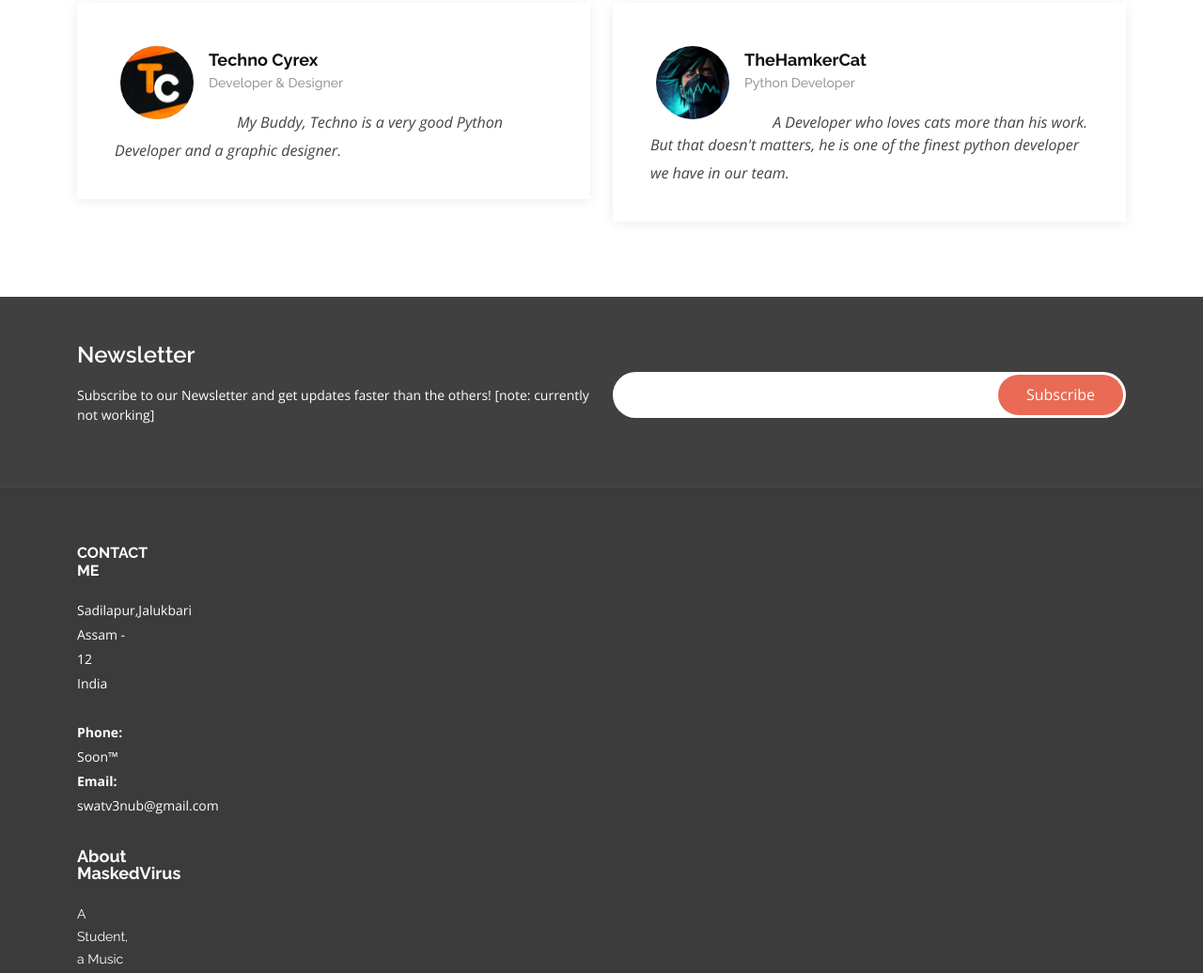
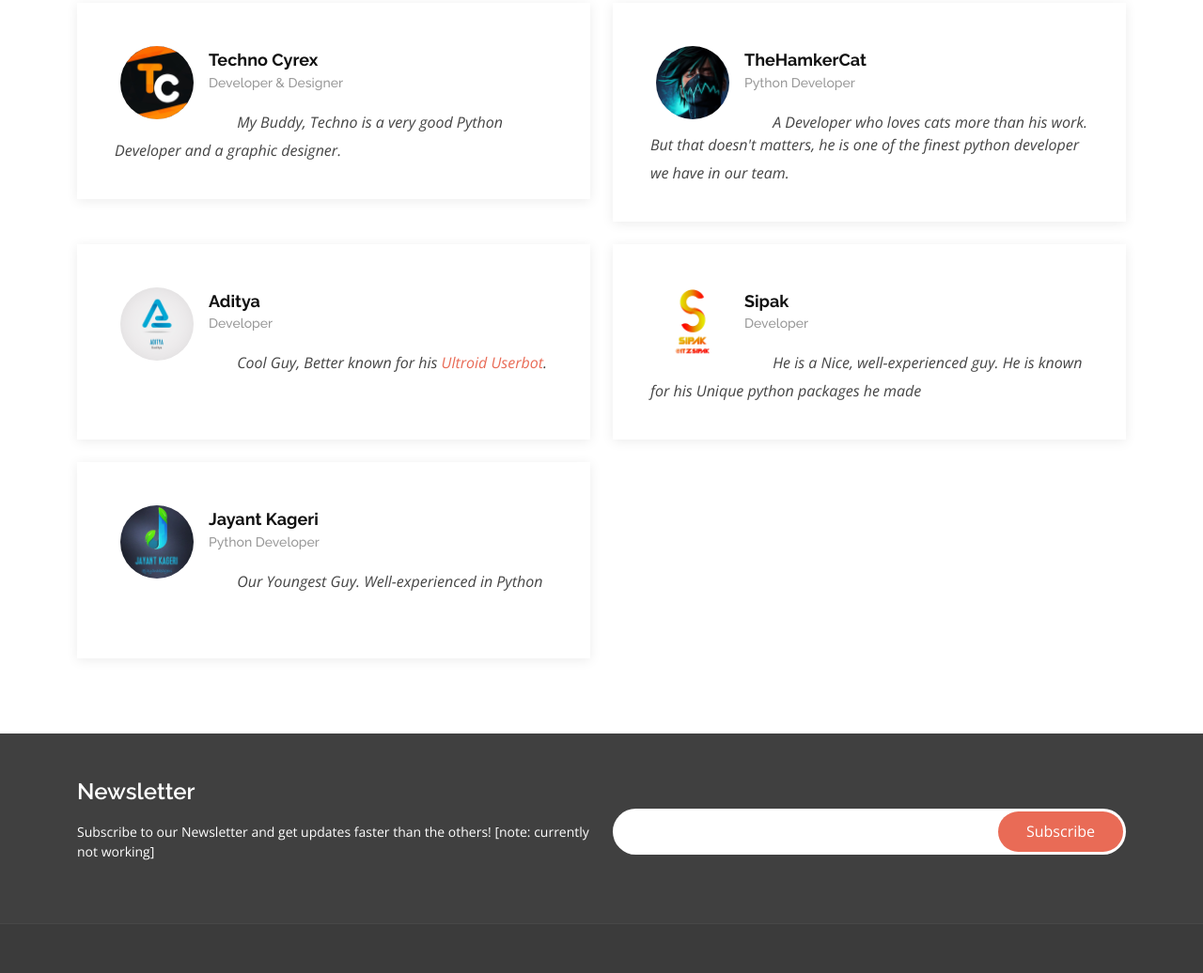
Before and after one commit to swatv3nub/swatv3nub.github.io, a plain HTML site: page index.html in a window 1280 px wide. Shown: the part 1981-3017 px from the top of the page at 94% size. Drawn offline with nearby package versions, Linux system fonts and the light colour scheme.

Commit message:
added 3 more testimonials

```diff
--- a/index.html
+++ b/index.html
@@ -251,6 +251,45 @@
             </div>
           </div>
 
+          <div class="col-lg-6">
+            <div class="testimonial-item mt-4">
+              <img src="assets/img/testimonials/testimonials-8.jpg" class="testimonial-img" alt="">
+              <h3>Aditya</h3>
+              <h4>Developer</h4>
+              <p>
+                <i class="bx bxs-quote-alt-left quote-icon-left"></i>
+                Cool Guy, Better known for his <a href="https://github.com/TeamUltroid/Ultroid">Ultroid Userbot</a>.
+                <i class="bx bxs-quote-alt-right quote-icon-right"></i>
+              </p>
+            </div>
+          </div>
+
+          <div class="col-lg-6">
+            <div class="testimonial-item mt-4">
+              <img src="assets/img/testimonials/testimonials-9.jpg" class="testimonial-img" alt="">
+              <h3>Sipak</h3>
+              <h4>Developer</h4>
+              <p>
+                <i class="bx bxs-quote-alt-left quote-icon-left"></i>
+                He is a Nice, well-experienced guy. He is known for his Unique python packages he made
+                <i class="bx bxs-quote-alt-right quote-icon-right"></i>
+              </p>
+            </div>
+          </div>
+
+          <div class="col-lg-6">
+            <div class="testimonial-item mt-4">
+              <img src="assets/img/testimonials/testimonials-7.jpg" class="testimonial-img" alt="">
+              <h3>Jayant Kageri</h3>
+              <h4>Python Developer</h4>
+              <p>
+                <i class="bx bxs-quote-alt-left quote-icon-left"></i>
+                Our Youngest Guy. Well-experienced in Python
+                <i class="bx bxs-quote-alt-right quote-icon-right"></i>
+              </p>
+            </div>
+          </div>
+
         </div>
 
       </div>
```
Also changed, not shown: assets/img/testimonials/testimonials-7.jpg (added), assets/img/testimonials/testimonials-8.jpg (added), assets/img/testimonials/testimonials-9.jpg (added).
